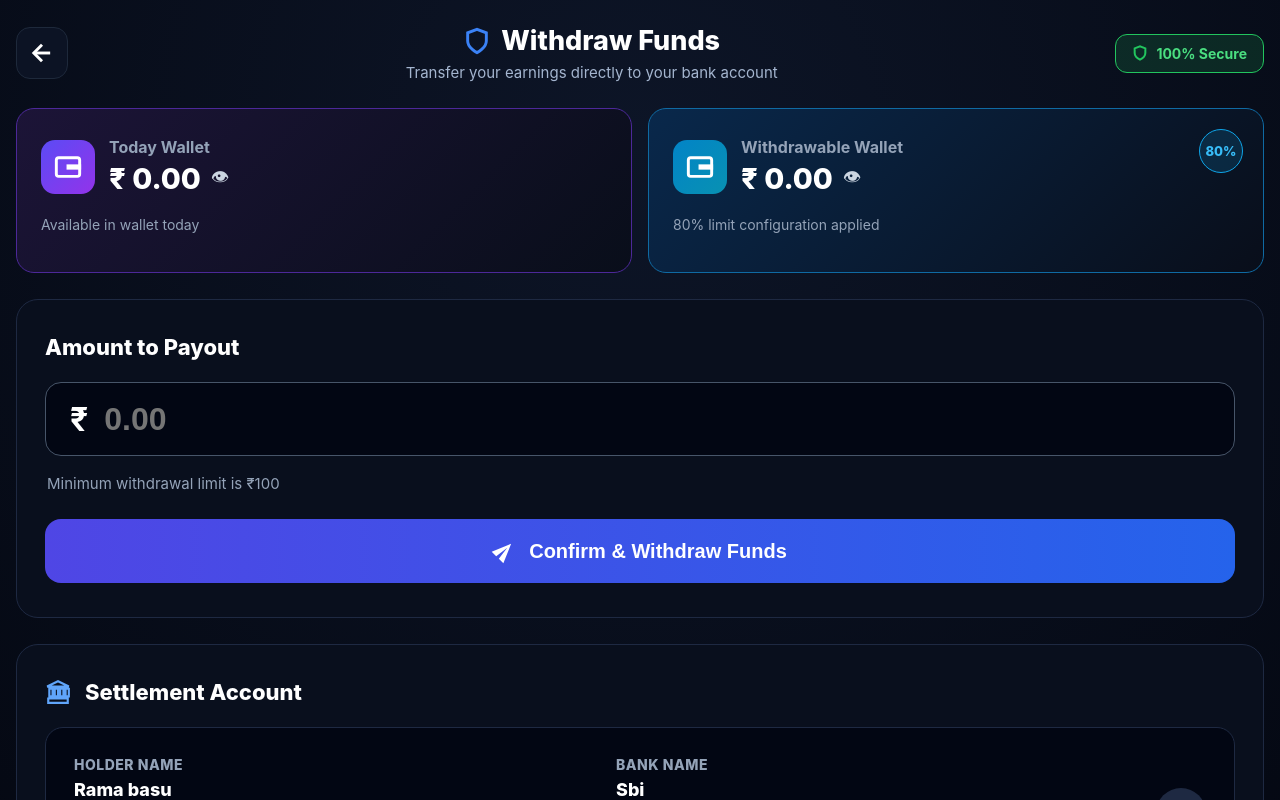
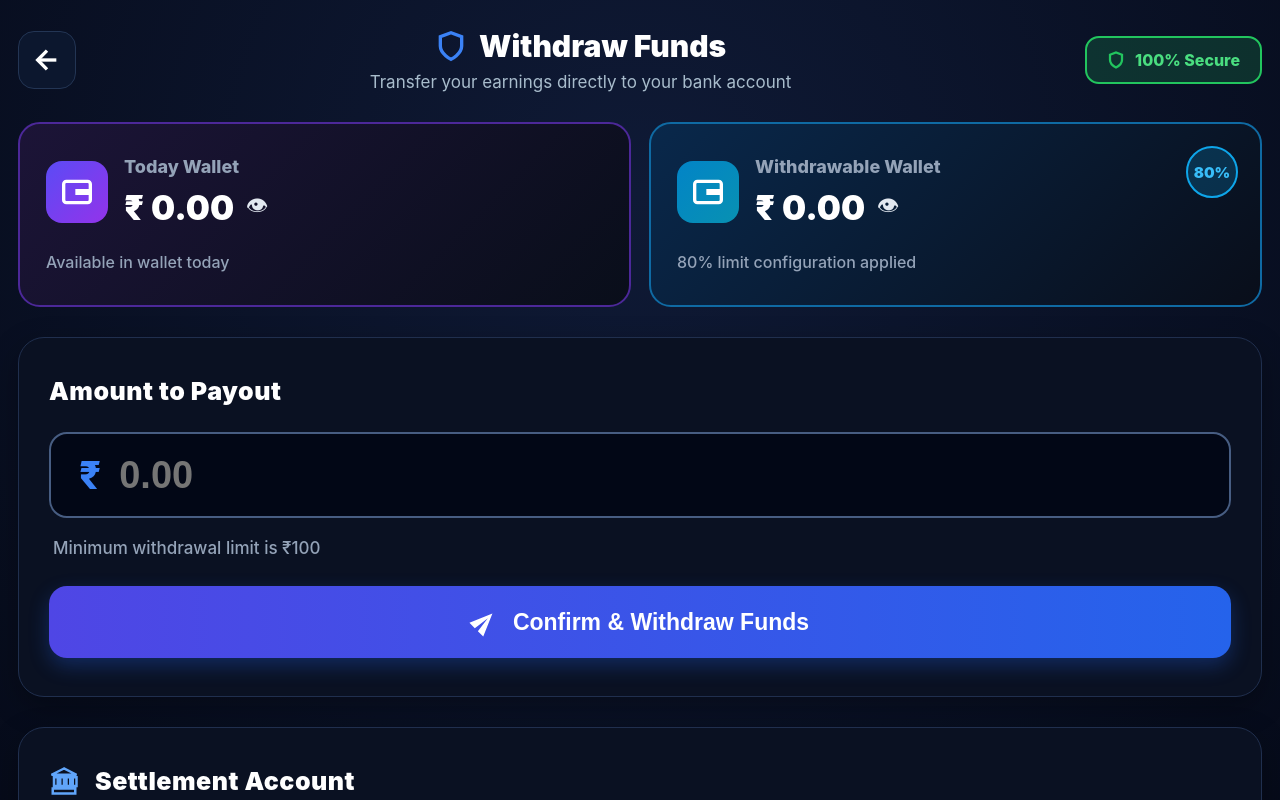
Before and after one commit to savemoneyofficialapp-art/save-money, a React (Create React App) app in the folder frontend/: page /withdraw in a window 1280 px wide. Shown: the top 800 px of the page. Built offline with nearby package versions, Linux system fonts and the light colour scheme; no server answers.

Commit message:
Update Withdraw.js

```diff
--- a/frontend/src/pages/Withdraw.js
+++ b/frontend/src/pages/Withdraw.js
@@ -14,8 +14,6 @@ export default function Withdraw() {
   const [bank, setBank] = useState(null);
   const [history, setHistory] = useState([]);
   const [loading, setLoading] = useState(false);
-
-  // 🔴 লজিক: একই পেজে সম্পূর্ণ হিস্ট্রি দেখানোর জন্য স্টেট
   const [showAllHistory, setShowAllHistory] = useState(false);
 
   useEffect(() => {
@@ -90,7 +88,6 @@ export default function Withdraw() {
     navigate("/bank-details");
   };
 
-  // 🔴 ৫টি রেকর্ড ফিল্টার করার লজিক
   const visibleHistory = showAllHistory ? history : history.slice(0, 5);
 
   return (
@@ -99,27 +96,27 @@ export default function Withdraw() {
       {/* Top Header */}
       <div style={styles.topNav}>
         <button style={styles.backBtn} onClick={() => navigate(-1)}>
-          <svg width="28" height="28" viewBox="0 0 24 24" fill="none" stroke="currentColor" strokeWidth="2.5"><line x1="19" y1="12" x2="5" y2="12"></line><polyline points="12 19 5 12 12 5"></polyline></svg>
+          <svg width="32" height="32" viewBox="0 0 24 24" fill="none" stroke="currentColor" strokeWidth="2.5"><line x1="19" y1="12" x2="5" y2="12"></line><polyline points="12 19 5 12 12 5"></polyline></svg>
         </button>
         <div style={styles.topCenterTitle}>
           <div style={styles.titleFlex}>
-            <svg width="28" height="28" viewBox="0 0 24 24" fill="none" stroke="#3b82f6" strokeWidth="2.5"><path d="M12 22s8-4 8-10V5l-8-3-8 3v7c0 6 8 10 8 10z"></path></svg>
+            <svg width="32" height="32" viewBox="0 0 24 24" fill="none" stroke="#3b82f6" strokeWidth="2.5"><path d="M12 22s8-4 8-10V5l-8-3-8 3v7c0 6 8 10 8 10z"></path></svg>
             <h1 style={styles.mainHeading}>Withdraw Funds</h1>
           </div>
           <p style={styles.subHeading}>Transfer your earnings directly to your bank account</p>
         </div>
         <div style={styles.secureBadge}>
-          <svg width="16" height="16" viewBox="0 0 24 24" fill="none" stroke="#22c55e" strokeWidth="3"><path d="M12 22s8-4 8-10V5l-8-3-8 3v7c0 6 8 10 8 10z"></path></svg>
-          <span style={{ fontSize: "14px", fontWeight: "700" }}>100% Secure</span>
+          <svg width="18" height="18" viewBox="0 0 24 24" fill="none" stroke="#22c55e" strokeWidth="3"><path d="M12 22s8-4 8-10V5l-8-3-8 3v7c0 6 8 10 8 10z"></path></svg>
+          <span style={{ fontSize: "16px", fontWeight: "800" }}>100% Secure</span>
         </div>
       </div>
 
-      {/* Balance Grid */}
+      {/* Balance Cards (Ultra-Zoomed) */}
       <section style={styles.balanceGrid}>
         <div style={{ ...styles.balanceCard, background: "linear-gradient(135deg, #1c1437 0%, #090e1a 100%)", borderColor: "#4c2899" }}>
           <div style={styles.cardHeaderFlex}>
             <div style={{ ...styles.walletIconBox, background: "linear-gradient(135deg, #5b4bf5 0%, #9333ea 100%)" }}>
-              <svg width="28" height="28" viewBox="0 0 24 24" fill="none" stroke="#ffffff" strokeWidth="2.5"><rect x="2" y="4" width="20" height="16" rx="2"></rect><path d="M12 11h10v2H12z"></path></svg>
+              <svg width="32" height="32" viewBox="0 0 24 24" fill="none" stroke="#ffffff" strokeWidth="2.5"><rect x="2" y="4" width="20" height="16" rx="2"></rect><path d="M12 11h10v2H12z"></path></svg>
             </div>
             <div style={styles.cardMeta}>
               <span style={styles.cardTag}>Today Wallet</span>
@@ -135,7 +132,7 @@ export default function Withdraw() {
         <div style={{ ...styles.balanceCard, background: "linear-gradient(135deg, #09284b 0%, #090e1a 100%)", borderColor: "#0f6aa3" }}>
           <div style={styles.cardHeaderFlex}>
             <div style={{ ...styles.walletIconBox, background: "linear-gradient(135deg, #0284c7 0%, #0891b2 100%)" }}>
-              <svg width="28" height="28" viewBox="0 0 24 24" fill="none" stroke="#ffffff" strokeWidth="2.5"><rect x="2" y="4" width="20" height="16" rx="2"></rect><path d="M12 11h10v2H12z"></path></svg>
+              <svg width="32" height="32" viewBox="0 0 24 24" fill="none" stroke="#ffffff" strokeWidth="2.5"><rect x="2" y="4" width="20" height="16" rx="2"></rect><path d="M12 11h10v2H12z"></path></svg>
             </div>
             <div style={styles.cardMeta}>
               <span style={styles.cardTag}>Withdrawable Wallet</span>
@@ -164,6 +161,7 @@ export default function Withdraw() {
           />
         </div>
 
+        {/* 🔴 ফিক্স: ডান পাশে সুন্দরভাবে ৫% ডিডাকশন ডাটা দেখানোর জন্য বক্স */}
         {inputAmount > 0 && (
           <div style={styles.calculationBox}>
             <div style={styles.calcRow}>
@@ -175,8 +173,8 @@ export default function Withdraw() {
               <span style={{ ...styles.calcValue, color: "#f87171" }}>- {money(tdsDeduction)}</span>
             </div>
             <div style={{ ...styles.calcRow, ...styles.calcTotalRow }}>
-              <span style={{ ...styles.calcLabel, color: "#4ade80", fontWeight: "700" }}>Net Bank Credit</span>
-              <span style={{ ...styles.calcValue, color: "#4ade80", fontWeight: "800" }}>{money(finalBankCredit)}</span>
+              <span style={{ ...styles.calcLabel, color: "#4ade80", fontWeight: "800" }}>Net Bank Credit</span>
+              <span style={{ ...styles.calcValue, color: "#4ade80", fontWeight: "900" }}>{money(finalBankCredit)}</span>
             </div>
           </div>
         )}
@@ -185,7 +183,7 @@ export default function Withdraw() {
         <button style={styles.submitBtn} onClick={submitWithdraw} disabled={loading}>
           {loading ? "Processing..." : (
             <span style={styles.btnContent}>
-              <svg width="22" height="22" viewBox="0 0 24 24" fill="currentColor" style={{ transform: "rotate(-45deg)" }}><path d="M2.01 21L23 12 2.01 3 2 10l15 2-15 2z"></path></svg>
+              <svg width="26" height="26" viewBox="0 0 24 24" fill="currentColor" style={{ transform: "rotate(-45deg)" }}><path d="M2.01 21L23 12 2.01 3 2 10l15 2-15 2z"></path></svg>
               Confirm & Withdraw Funds
             </span>
           )}
@@ -195,7 +193,7 @@ export default function Withdraw() {
       {/* Settlement Account */}
       <section style={styles.glassContainer}>
         <div style={styles.sectionHeaderTitle}>
-          <svg width="26" height="26" viewBox="0 0 24 24" fill="none" stroke="#60a5fa" strokeWidth="2"><path d="M3 22v-4h18v4H3zM12 2L2 7h20L12 2zM4 9v7h3V9H4zm5 0v7h3V9H9zm5 0v7h3V9h-3zm5 0v7h3V9h-3z"/></svg>
+          <svg width="30" height="30" viewBox="0 0 24 24" fill="none" stroke="#60a5fa" strokeWidth="2"><path d="M3 22v-4h18v4H3zM12 2L2 7h20L12 2zM4 9v7h3V9H4zm5 0v7h3V9H9zm5 0v7h3V9h-3zm5 0v7h3V9h-3z"/></svg>
           <h3 style={{ ...styles.sectionTitle, margin: 0 }}>Settlement Account</h3>
         </div>
 
@@ -220,23 +218,21 @@ export default function Withdraw() {
           </div>
           <div style={styles.bankArrowContainer}>
             <button style={styles.bankActionCircle}>
-              <svg width="24" height="24" viewBox="0 0 24 24" fill="none" stroke="#ffffff" strokeWidth="2.5"><polyline points="9 18 15 12 9 6"></polyline></svg>
+              <svg width="28" height="28" viewBox="0 0 24 24" fill="none" stroke="#ffffff" strokeWidth="2.5"><polyline points="9 18 15 12 9 6"></polyline></svg>
             </button>
           </div>
         </div>
       </section>
 
-      {/* Audit Statement (Fix: One-Page View All Toggle) */}
+      {/* Audit Statement */}
       <section style={styles.glassContainer}>
         <div style={styles.historySectionHeader}>
           <div style={styles.sectionHeaderTitle}>
-            <svg width="26" height="26" viewBox="0 0 24 24" fill="none" stroke="#60a5fa" strokeWidth="2"><path d="M14 2H6a2 2 0 0 0-2 2v16a2 2 0 0 0 2 2h12a2 2 0 0 0 2-2V8z"></path><polyline points="14 2 14 8 20 8"></polyline></svg>
+            <svg width="30" height="30" viewBox="0 0 24 24" fill="none" stroke="#60a5fa" strokeWidth="2"><path d="M14 2H6a2 2 0 0 0-2 2v16a2 2 0 0 0 2 2h12a2 2 0 0 0 2-2V8z"></path><polyline points="14 2 14 8 20 8"></polyline></svg>
             <h3 style={{ ...styles.sectionTitle, margin: 0 }}>
               Audit Statement {showAllHistory && "(All Records)"}
             </h3>
           </div>
-
-          {/* 🔴 লজিক: ক্লিক করলে ১ পেজেই পুরো হিস্ট্রি অন/অফ হবে */}
           {history.length > 5 && (
             <button style={styles.viewAllBtn} onClick={() => setShowAllHistory(!showAllHistory)}>
               {showAllHistory ? "Show Less ❮" : "View All ❯"}
@@ -258,8 +254,8 @@ export default function Withdraw() {
                 </div>
                 <span style={{
                   color: x.status === "Success" || x.status === "Approved" ? "#22c55e" : "#eab308",
-                  fontWeight: "800",
-                  fontSize: "16px"
+                  fontWeight: "900",
+                  fontSize: "18px"
                 }}>
                   {x.status}
                 </span>
@@ -272,22 +268,22 @@ export default function Withdraw() {
       {/* 4 Pillars Section */}
       <section style={styles.singleLineTrustContainer}>
         <div style={styles.trustItemSingle}>
-          <svg width="28" height="28" viewBox="0 0 24 24" fill="none" stroke="#3b82f6" strokeWidth="2.5"><path d="M12 22s8-4 8-10V5l-8-3-8 3v7c0 6 8 10 8 10z"></path></svg>
+          <svg width="32" height="32" viewBox="0 0 24 24" fill="none" stroke="#3b82f6" strokeWidth="2.5"><path d="M12 22s8-4 8-10V5l-8-3-8 3v7c0 6 8 10 8 10z"></path></svg>
           <h4 style={styles.trustTitleSingle}>Secure & Trusted</h4>
         </div>
         <div style={styles.dividerLine} />
         <div style={styles.trustItemSingle}>
-          <svg width="28" height="28" viewBox="0 0 24 24" fill="none" stroke="#eab308" strokeWidth="2.5"><polygon points="13 2 3 14 12 14 11 22 21 10 12 10 13 2"></polygon></svg>
+          <svg width="32" height="32" viewBox="0 0 24 24" fill="none" stroke="#eab308" strokeWidth="2.5"><polygon points="13 2 3 14 12 14 11 22 21 10 12 10 13 2"></polygon></svg>
           <h4 style={styles.trustTitleSingle}>Quick Pay</h4>
         </div>
         <div style={styles.dividerLine} />
         <div style={styles.trustItemSingle}>
-          <svg width="28" height="28" viewBox="0 0 24 24" fill="none" stroke="#a855f7" strokeWidth="2.5"><path d="M3 18v-6a9 9 0 0 1 18 0v6"></path></svg>
+          <svg width="32" height="32" viewBox="0 0 24 24" fill="none" stroke="#a855f7" strokeWidth="2.5"><path d="M3 18v-6a9 9 0 0 1 18 0v6"></path></svg>
           <h4 style={styles.trustTitleSingle}>24/7 Support</h4>
         </div>
         <div style={styles.dividerLine} />
         <div style={styles.trustItemSingle}>
-          <svg width="28" height="28" viewBox="0 0 24 24" fill="none" stroke="#06b6d4" strokeWidth="2.5"><path d="M22 11.08V12a10 10 0 1 1-5.93-9.14"></path></svg>
+          <svg width="32" height="32" viewBox="0 0 24 24" fill="none" stroke="#06b6d4" strokeWidth="2.5"><path d="M22 11.08V12a10 10 0 1 1-5.93-9.14"></path></svg>
           <h4 style={styles.trustTitleSingle}>Top Platform</h4>
         </div>
       </section>
@@ -296,69 +292,72 @@ export default function Withdraw() {
   );
 }
 
-// 🎨 100% ডার্ক গ্লোয়িং ব্যাংকিং ব্যাকগ্রাউন্ড এবং বিগ ফন্টস সিএসএস শিট
+// 🎨 ULTRA-ZOOMED & FLEX HIGH RESOLUTION UI STYLE SHEET
 const styles = {
   page: {
     minHeight: "100vh",
     width: "100%",
-    background: "radial-gradient(circle at 50% 10%, #0d1527 0%, #03060f 80%)",
+    background: "radial-gradient(circle at 50% 12%, #0f1a36 0%, #030611 75%)",
     color: "#ffffff",
-    padding: "24px 16px 48px 16px",
+    padding: "28px 18px 52px 18px",
     boxSizing: "border-box",
     display: "flex",
     flexDirection: "column",
-    gap: "26px",
+    gap: "30px",
     overflowY: "auto"
   },
-  topNav: { display: "flex", alignItems: "center", justifycontent: "space-between" },
-  backBtn: { width: "52px", height: "52px", borderRadius: "14px", border: "1px solid #1e293b", background: "#0c1324", color: "#ffffff", display: "flex", alignItems: "center", justifyContent: "center" },
+  topNav: { display: "flex", alignItems: "center", justifyContent: "space-between", gap: "10px" },
+  backBtn: { width: "58px", height: "58px", borderRadius: "16px", border: "1.5px solid #233554", background: "#0c172e", color: "#ffffff", display: "flex", alignItems: "center", justifyContent: "center" },
   topCenterTitle: { textAlign: "center", flex: 1 },
-  titleFlex: { display: "flex", alignItems: "center", justifyContent: "center", gap: "10px" },
-  mainHeading: { fontSize: "27px", fontWeight: "800", margin: 0 },
-  subHeading: { margin: "6px 0 0 0", fontSize: "15px", color: "#a4b5cf" },
-  secureBadge: { display: "flex", alignItems: "center", gap: "8px", background: "rgba(34, 197, 94, 0.15)", border: "1.5px solid #22c55e", padding: "10px 16px", borderRadius: "12px", color: "#4ade80" },
-  balanceGrid: { display: "grid", gridTemplateColumns: "1fr 1fr", gap: "16px" },
-  balanceCard: { position: "relative", padding: "28px 24px", borderRadius: "18px", border: "1.5px solid", display: "flex", flexDirection: "column", minHeight: "165px", boxSizing: "border-box" },
-  cardHeaderFlex: { display: "flex", alignItems: "center", gap: "14px" },
-  walletIconBox: { width: "54px", height: "54px", borderRadius: "14px", display: "flex", alignItems: "center", justifyContent: "center" },
-  cardMeta: { display: "flex", flexDirection: "column" },
-  amountEyeRow: { display: "flex", alignItems: "center", gap: "10px", marginTop: "4px" },
-  eyeIcon: { fontSize: "18px", color: "#cbd5e1" },
-  cardTag: { fontSize: "16px", fontWeight: "700", color: "#94a3b8" },
-  cardAmount: { fontSize: "29px", fontWeight: "800", margin: 0 },
-  cardDesc: { margin: "20px 0 0 0", fontSize: "14px", color: "#94a3b8" },
-  percentageBadge: { position: "absolute", top: "20px", right: "20px", width: "42px", height: "42px", borderRadius: "50%", background: "rgba(14, 165, 233, 0.15)", border: "1.5px solid #0ea5e9", display: "flex", alignItems: "center", justifyContent: "center", fontSize: "13px", fontWeight: "800", color: "#38bdf8" },
-  glassContainer: { width: "100%", padding: "34px 28px", borderRadius: "22px", background: "#090f1d", border: "1px solid #1e2942", boxSizing: "border-box" },
-  sectionTitle: { margin: "0 0 22px 0", fontSize: "22px", fontWeight: "800" },
-  inputWrapper: { display: "flex", alignItems: "center", background: "#020613", border: "1.5px solid #475569", borderRadius: "16px", padding: "0 24px" },
-  currencyPrefix: { fontSize: "32px", fontWeight: "700", marginRight: "14px" },
-  input: { width: "100%", height: "70px", border: "none", background: "transparent", color: "#ffffff", fontSize: "32px", fontWeight: "800", outline: "none" },
-  calculationBox: { marginTop: "22px", padding: "18px 0", display: "flex", flexDirection: "column", gap: "16px", borderBottom: "1px dashed #475569" },
-  calcRow: { display: "flex", justifycontent: "space-between", alignItems: "center" },
-  calcTotalRow: { marginTop: "10px", paddingTop: "18px", borderTop: "1.5px solid #334155" },
-  calcLabel: { fontSize: "17px", fontWeight: "600", color: "#e2e8f0" },
-  calcValue: { fontSize: "17px", fontWeight: "700" },
-  minNotice: { fontSize: "15px", color: "#94a3b8", margin: "18px 0 26px 2px" },
-  submitBtn: { width: "100%", height: "64px", border: "none", borderRadius: "16px", background: "linear-gradient(90deg, #4f46e5 0%, #2563eb 100%)", color: "#ffffff", fontWeight: "800", fontSize: "20px", cursor: "pointer" },
-  btnContent: { display: "flex", alignItems: "center", justifyContent: "center", gap: "14px" },
-  sectionHeaderTitle: { display: "flex", alignItems: "center", gap: "14px", marginBottom: "22px" },
-  bankGrid: { display: "flex", justifyContent: "space-between", alignItems: "center", background: "#020613", padding: "28px", borderRadius: "18px", border: "1.5px solid #1e2942", cursor: "pointer" },
-  bankFieldsGroup: { display: "grid", gridTemplateColumns: "1fr 1fr", gap: "26px 20px", flex: 1 },
-  bankMeta: { display: "flex", flexDirection: "column", gap: "6px" },
-  metaLabel: { fontSize: "14px", fontWeight: "800", color: "#94a3b8", letterSpacing: "0.5px" },
-  metaValue: { fontSize: "18px", fontWeight: "800" },
-  bankArrowContainer: { paddingLeft: "18px" },
-  bankActionCircle: { width: "50px", height: "50px", borderRadius: "50%", border: "none", background: "#1e2942", display: "flex", alignItems: "center", justifyContent: "center" },
-  historySectionHeader: { display: "flex", justifyContent: "space-between", alignItems: "center", marginBottom: "16px" },
-  viewAllBtn: { background: "none", border: "none", color: "#818cf8", fontSize: "17px", fontWeight: "800", cursor: "pointer", padding: "6px 12px" },
-  emptyStateContainer: { textAlign: "center", padding: "34px" },
-  emptyMainText: { fontSize: "18px", color: "#94a3b8", fontWeight: "600" },
-  historyList: { display: "flex", flexDirection: "column", gap: "14px" },
-  historyRow: { display: "flex", justifyContent: "space-between", alignItems: "center", padding: "16px 0", borderBottom: "1px solid #1e2942" },
-  historyAmt: { fontSize: "19px", fontWeight: "800" },
-  historyDate: { fontSize: "14px", color: "#94a3b8", marginTop: "4px" },
-  singleLineTrustContainer: { width: "100%", background: "#090f1d", border: "1px solid #1e2942", borderRadius: "22px", padding: "28px 16px", display: "flex", alignItems: "stretch", justifyContent: "space-between", boxSizing: "border-box", gap: "8px" },
+  titleFlex: { display: "flex", alignItems: "center", justifyContent: "center", gap: "12px" },
+  mainHeading: { fontSize: "30px", fontWeight: "900", margin: 0 },
+  subHeading: { margin: "8px 0 0 0", fontSize: "17px", color: "#a8bccc" },
+  secureBadge: { display: "flex", alignItems: "center", gap: "10px", background: "rgba(34, 197, 94, 0.18)", border: "2px solid #22c55e", padding: "12px 20px", borderRadius: "14px", color: "#4ade80" },
+  balanceGrid: { display: "grid", gridTemplateColumns: "1fr 1fr", gap: "18px" },
+  balanceCard: { position: "relative", padding: "32px 26px", borderRadius: "22px", border: "2px solid", display: "flex", flexDirection: "column", minHeight: "185px", boxSizing: "border-box" },
+  cardHeaderFlex: { display: "flex", alignItems: "center", gap: "16px" },
+  walletIconBox: { width: "62px", height: "62px", borderRadius: "16px", display: "flex", alignItems: "center", justifyContent: "center" },
+  cardMeta: { display: "flex", flexDirection: "column", gap: "4px" },
+  amountEyeRow: { display: "flex", alignItems: "center", gap: "12px", marginTop: "6px" },
+  eyeIcon: { fontSize: "22px", color: "#e2e8f0" },
+  cardTag: { fontSize: "18px", fontWeight: "800", color: "#94a3b8" },
+  cardAmount: { fontSize: "34px", fontWeight: "900", margin: 0 },
+  cardDesc: { margin: "24px 0 0 0", fontSize: "16px", color: "#94a3b8", fontWeight: "500" },
+  percentageBadge: { position: "absolute", top: "22px", right: "22px", width: "48px", height: "48px", borderRadius: "50%", background: "rgba(14, 165, 233, 0.2)", border: "2px solid #0ea5e9", display: "flex", alignItems: "center", justifyContent: "center", fontSize: "15px", fontWeight: "900", color: "#38bdf8" },
+  glassContainer: { width: "100%", padding: "38px 30px", borderRadius: "26px", background: "#0a1122", border: "1.5px solid #202f4e", boxSizing: "border-box", boxShadow: "0 10px 30px rgba(0,0,0,0.3)" },
+  sectionTitle: { margin: "0 0 26px 0", fontSize: "25px", fontWeight: "900", letterSpacing: "0.5px" },
+  inputWrapper: { display: "flex", alignItems: "center", background: "#020716", border: "2px solid #475d82", borderRadius: "18px", padding: "0 28px" },
+  currencyPrefix: { fontSize: "38px", fontWeight: "800", marginRight: "16px", color: "#3b82f6" },
+  input: { width: "100%", height: "80px", border: "none", background: "transparent", color: "#ffffff", fontSize: "38px", fontWeight: "900", outline: "none" },
+
+  // 🔴 ফিক্সড রোর স্টাইল: দুপাশে সমান গ্যাপের জন্য
+  calculationBox: { marginTop: "26px", padding: "20px 0", display: "flex", flexDirection: "column", gap: "18px", borderBottom: "2.5px dashed #202f4e" },
+  calcRow: { display: "flex", justifyContent: "space-between", alignItems: "center", width: "100%" },
+  calcTotalRow: { marginTop: "12px", paddingTop: "22px", borderTop: "2px solid #202f4e" },
+  calcLabel: { fontSize: "19px", fontWeight: "700", color: "#cbd5e1" },
+  calcValue: { fontSize: "20px", fontWeight: "800" },
+
+  minNotice: { fontSize: "17px", color: "#94a3b8", margin: "20px 0 28px 4px", fontWeight: "500" },
+  submitBtn: { width: "100%", height: "72px", border: "none", borderRadius: "18px", background: "linear-gradient(90deg, #4f46e5 0%, #2563eb 100%)", color: "#ffffff", fontWeight: "900", fontSize: "23px", cursor: "pointer", boxShadow: "0 8px 20px rgba(37, 99, 235, 0.3)" },
+  btnContent: { display: "flex", alignItems: "center", justifyContent: "center", gap: "16px" },
+  sectionHeaderTitle: { display: "flex", alignItems: "center", gap: "16px", marginBottom: "26px" },
+  bankGrid: { display: "flex", justifyContent: "space-between", alignItems: "center", background: "#020716", padding: "32px", borderRadius: "22px", border: "2px solid #202f4e", cursor: "pointer" },
+  bankFieldsGroup: { display: "grid", gridTemplateColumns: "1fr 1fr", gap: "30px 24px", flex: 1 },
+  bankMeta: { display: "flex", flexDirection: "column", gap: "8px" },
+  metaLabel: { fontSize: "16px", fontWeight: "800", color: "#64748b", letterSpacing: "0.8px" },
+  metaValue: { fontSize: "21px", fontWeight: "900", color: "#f8fafc" },
+  bankArrowContainer: { paddingLeft: "22px" },
+  bankActionCircle: { width: "56px", height: "56px", borderRadius: "50%", border: "none", background: "#202f4e", display: "flex", alignItems: "center", justifyContent: "center" },
+  historySectionHeader: { display: "flex", justifyContent: "space-between", alignItems: "center", marginBottom: "20px" },
+  viewAllBtn: { background: "none", border: "none", color: "#818cf8", fontSize: "20px", fontWeight: "900", cursor: "pointer", padding: "8px 16px" },
+  emptyStateContainer: { textAlign: "center", padding: "40px" },
+  emptyMainText: { fontSize: "21px", color: "#94a3b8", fontWeight: "700" },
+  historyList: { display: "flex", flexDirection: "column", gap: "18px" },
+  historyRow: { display: "flex", justifyContent: "space-between", alignItems: "center", padding: "20px 0", borderBottom: "2px solid #202f4e" },
+  historyAmt: { fontSize: "22px", fontWeight: "900" },
+  historyDate: { fontSize: "16px", color: "#94a3b8", marginTop: "6px" },
+  singleLineTrustContainer: { width: "100%", background: "#0a1122", border: "1.5px solid #202f4e", borderRadius: "26px", padding: "32px 20px", display: "flex", alignItems: "stretch", justifyContent: "space-between", boxSizing: "border-box", gap: "10px" },
   trustItemSingle: { flex: 1, display: "flex", flexDirection: "column", alignItems: "center", textAlign: "center" },
-  dividerLine: { width: "1.5px", backgroundColor: "#1e2942", alignSelf: "stretch" },
-  trustTitleSingle: { fontSize: "14px", fontWeight: "800", margin: "12px 0 0 0", whiteSpace: "nowrap" }
+  dividerLine: { width: "2px", backgroundColor: "#202f4e", alignSelf: "stretch" },
+  trustTitleSingle: { fontSize: "16px", fontWeight: "900", margin: "14px 0 0 0", whiteSpace: "nowrap" }
 };
```
